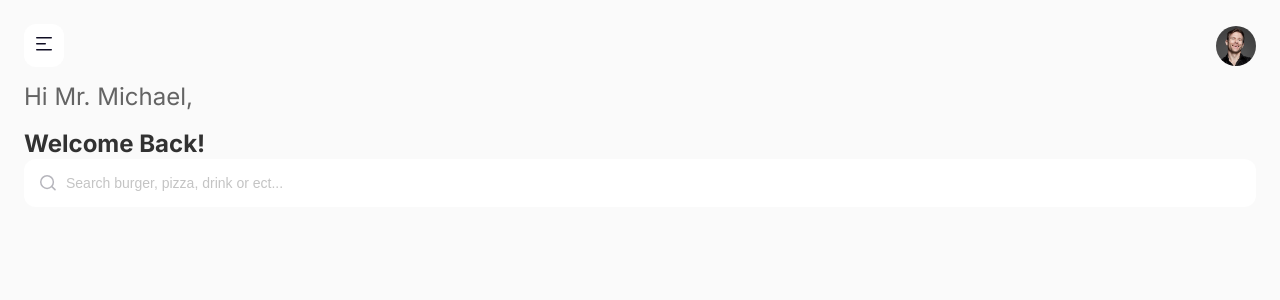
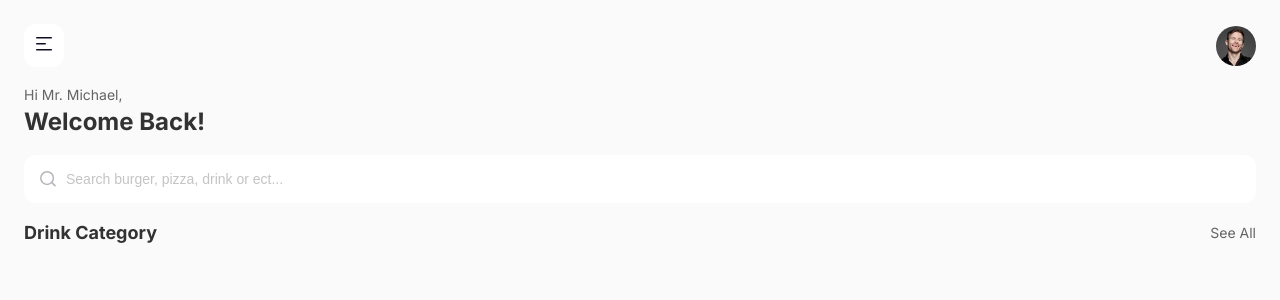
Before and after one commit to jesusaugusto0x2/beer-ecommerce, a Next.js app: page / in a window 1280 px wide. Shown: the top 300 px of the page. Built offline with nearby package versions, Linux system fonts and the light colour scheme.

Commit message:
feat: add section-header component

```diff
--- a/src/components/index.ts
+++ b/src/components/index.ts
@@ -2,3 +2,4 @@ export * from "./button";
 export * from "./navbar";
 export * from "./avatar";
 export * from "./search-input";
+export * from "./section-header";
--- /dev/null
+++ b/src/components/section-header/index.module.scss
@@ -0,0 +1,23 @@
+@import "@/styles/variables.scss";
+
+.SectionHeader {
+  width: 100%;
+  display: flex;
+  justify-content: space-between;
+  align-items: center;
+
+  p {
+    font-size: $fs-large;
+    font-weight: $fw-bold;
+    color: $dark-color;
+    margin: 0;
+    line-height: 23.44px;
+  }
+
+  span {
+    color: $secondary-color;
+    font-size: $fs-small;
+    font-weight: $fw-light;
+    line-height: 14px;
+  }
+}
--- /dev/null
+++ b/src/components/section-header/index.tsx
@@ -0,0 +1,17 @@
+import { FC } from "react";
+import styles from "./index.module.scss";
+
+type Props = {
+  title: string;
+  actionTitle?: string;
+};
+
+export const SectionHeader: FC<Props> = ({
+  title,
+  actionTitle = "See All",
+}) => (
+  <div className={styles.SectionHeader}>
+    <p>{title}</p>
+    <span>{actionTitle}</span>
+  </div>
+);
--- a/src/containers/products/index.module.scss
+++ b/src/containers/products/index.module.scss
@@ -4,6 +4,7 @@
   display: flex;
   flex-direction: column;
   padding: 24px;
+  row-gap: 18px;
 
   .titleWrapper {
     h1 {
@@ -16,7 +17,9 @@
     h2 {
       color: $secondary-color;
       font-weight: $fw-light;
+      font-size: $fs-small;
       line-height: 20.83px;
+      margin: 0;
     }
   }
 
--- a/src/containers/products/index.tsx
+++ b/src/containers/products/index.tsx
@@ -1,5 +1,11 @@
 import { FC } from "react";
-import { Avatar, Button, NavBar, SearchInput } from "@/components";
+import {
+  Avatar,
+  Button,
+  NavBar,
+  SectionHeader,
+  SearchInput,
+} from "@/components";
 import { MenuIcon } from "@/assets";
 import styles from "./index.module.scss";
 
@@ -24,5 +30,8 @@ export const Products: FC = () => (
       placeholder="Search burger, pizza, drink or ect..."
       className={styles.inputStyle}
     />
+    <div>
+      <SectionHeader title="Drink Category" />
+    </div>
   </section>
 );
--- a/src/styles/variables.scss
+++ b/src/styles/variables.scss
@@ -11,5 +11,6 @@ $fw-bold: 700;
 // font sizes
 $fs-small: 14px;
 $fs-medium: 16px;
+$fs-large: 18px;
 $fs-xlarge: 24px;
 $fs-nav-title: 18px;
```
